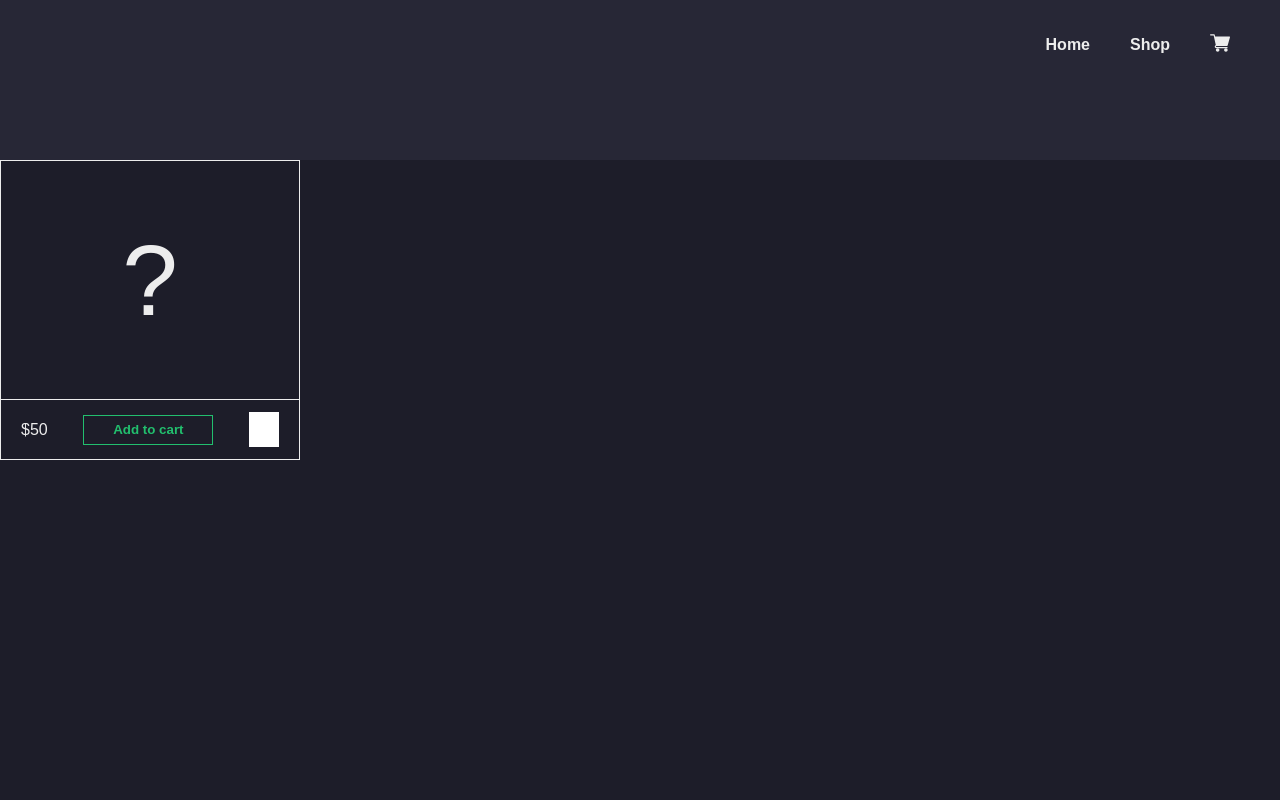
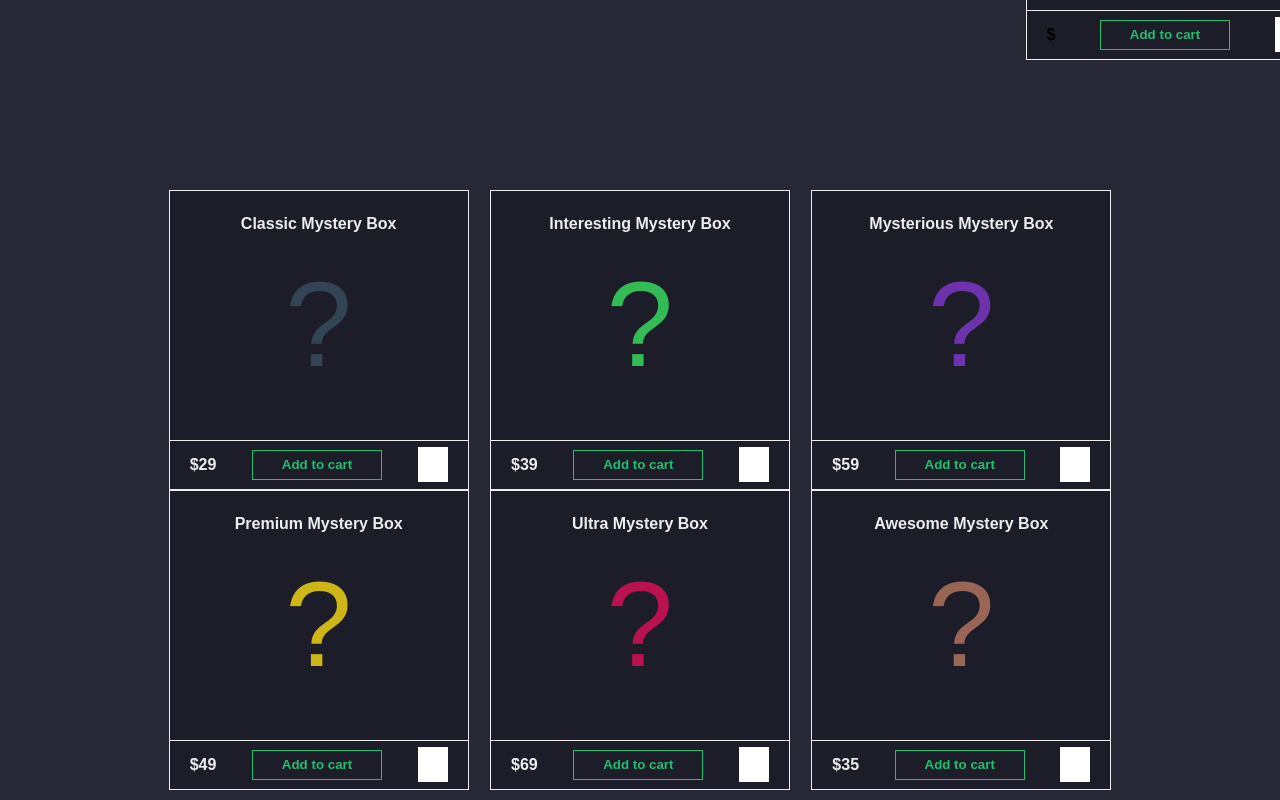
Before and after one commit to Bartholomeas/shopping-cart-react, a React (Create React App) app: page /shopping in a window 1280 px wide. Built offline with nearby package versions, Linux system fonts and the light colour scheme.

Commit message:
trying to pass some functions between siblings

```diff
--- a/src/components/molecules/ShopCard/ShopCard.js
+++ b/src/components/molecules/ShopCard/ShopCard.js
@@ -1,6 +1,7 @@
 import React from 'react';
 import { Button } from '../../atoms/Button/Button';
 import styled from 'styled-components';
+import { Link } from 'react-router-dom';
 
 const Wrapper = styled.div`
   position: relative;
@@ -8,9 +9,10 @@ const Wrapper = styled.div`
   flex-direction: column;
   align-items: center;
   justify-content: space-between;
-  width: 30rem;
-  height: 30rem;
+  width: ${({ isMin }) => (isMin ? '10rem' : '30rem')};
+  height: ${({ isMin }) => (isMin ? '10rem' : '30rem')};
   border: 1px solid ${({ theme }) => theme.colors.fontColor};
+  background-color: ${({ theme }) => theme.colors.bgShadeColor};
 `;
 
 const BottomWrapper = styled.div`
@@ -23,17 +25,6 @@ const BottomWrapper = styled.div`
   align-items: center;
   border-top: 1px solid ${({ theme }) => theme.colors.fontColor};
 `;
-const TopWrapper = styled.div`
-  display: flex;
-  justify-content: center;
-  align-items: center;
-  width: 100%;
-  height: 80%;
-  padding: 0 2rem;
-  font-size: 10rem;
-
-  bottom: 0;
-`;
 
 const QuantityInput = styled.input`
   height: 3.5rem;
@@ -41,14 +32,51 @@ const QuantityInput = styled.input`
   border: none;
 `;
 
-const PriceTag = styled.div``;
+const ItemName = styled.div`
+  font-weight: bold;
+`;
 
-const ShopCard = () => {
+const PriceTag = styled.div`
+  font-weight: bold;
+`;
+
+const ItemLink = styled(Link)`
+  display: flex;
+  flex-direction: column;
+  align-items: center;
+  justify-content: center;
+  height: 100%;
+  width: 100%;
+  color: ${({ theme }) => theme.colors.fontColor};
+  padding: 1rem;
+  text-decoration: none;
+`;
+
+const CardImage = styled.p`
+  display: flex;
+  justify-content: center;
+  align-items: center;
+  width: 100%;
+  height: 80%;
+  padding: 0 2rem;
+  font-size: 12rem;
+  bottom: 0;
+  transition: transform 0.3s;
+
+  ${ItemLink}:hover & {
+    transform: scale(1.1);
+  }
+`;
+
+const ShopCard = ({ name, price, color = '#fff' }) => {
   return (
     <Wrapper>
-      <TopWrapper>?</TopWrapper>
+      <ItemLink to="/budyn">
+        <ItemName>{name}</ItemName>
+        <CardImage style={{ color: color }}>?</CardImage>
+      </ItemLink>
       <BottomWrapper>
-        <PriceTag>$50</PriceTag>
+        <PriceTag>${price}</PriceTag>
         <Button>Add to cart</Button>
         <QuantityInput type="number"></QuantityInput>
       </BottomWrapper>
--- a/src/components/organisms/Navbar/Navbar.js
+++ b/src/components/organisms/Navbar/Navbar.js
@@ -1,6 +1,7 @@
 import React from 'react';
 import { Link } from 'react-router-dom';
 import styled from 'styled-components';
+import ShoppingCart from '../ShoppingCart/ShoppingCart';
 
 const Wrapper = styled.div`
   position: fixed;
@@ -12,6 +13,7 @@ const Wrapper = styled.div`
   height: 3rem;
   background: none;
   background-color: transparent;
+  z-index: 1000;
 `;
 
 const StyledLink = styled(Link)`
@@ -39,6 +41,7 @@ const Navbar = () => {
           <path d="m362.003906 405.003906c0 24.816406 20.1875 45 45 45 24.816406 0 45-20.183594 45-45 0-24.8125-20.183594-45-45-45-24.8125 0-45 20.1875-45 45zm0 0" />
         </Svg>
       </StyledLink>
+      <ShoppingCart />
     </Wrapper>
   );
 };
--- a/src/components/organisms/Shoppage/Shoppage.js
+++ b/src/components/organisms/Shoppage/Shoppage.js
@@ -1,12 +1,15 @@
 import React from 'react';
 import { Wrapper, CardsWrapper } from './Shoppage.styles';
 import ShopCard from '../../molecules/ShopCard/ShopCard';
+import { cards } from '../../../data/cards';
 
 const Shoppage = () => {
   return (
     <Wrapper>
       <CardsWrapper>
-        <ShopCard></ShopCard>
+        {cards.map(({ name, price, color }, idx) => {
+          return <ShopCard name={name} price={price} color={color} />;
+        })}
       </CardsWrapper>
     </Wrapper>
   );
--- a/src/components/organisms/Shoppage/Shoppage.styles.js
+++ b/src/components/organisms/Shoppage/Shoppage.styles.js
@@ -11,9 +11,14 @@ export const Wrapper = styled.div`
 `;
 export const CardsWrapper = styled.div`
   position: absolute;
+  display: grid;
+  grid-template-columns: repeat(3, 1fr);
+  justify-items: center;
   bottom: 0;
+  left: 50%;
   height: 80%;
-  width: 100%;
-  background-color: ${({ theme }) => theme.colors.bgShadeColor};
+  width: 80%;
+  padding: 3rem;
+  transform: translateX(-50%);
   color: ${({ theme }) => theme.colors.fontColor};
 `;
--- /dev/null
+++ b/src/components/organisms/ShoppingCart/ShoppingCart.js
@@ -0,0 +1,26 @@
+import React from 'react';
+import styled from 'styled-components';
+import ShopCard from '../../molecules/ShopCard/ShopCard';
+
+const Wrapper = styled.div`
+  position: absolute;
+  display: flex;
+  flex-direction: column;
+  justify-content: center;
+  align-items: center;
+  /* height: 100vh; */
+  width: 30rem;
+  bottom: 0;
+  background-color: ${({ theme }) => theme.colors.bgShadeColor};
+`;
+
+const ShoppingCart = () => {
+  return (
+    <Wrapper>
+      <p>Submit your order</p>
+      <ShopCard isMin />
+    </Wrapper>
+  );
+};
+
+export default ShoppingCart;
--- /dev/null
+++ b/src/data/cards.js
@@ -0,0 +1,38 @@
+export const cards = [
+  {
+    id: 'classic',
+    name: 'Classic Mystery Box',
+    price: '29',
+    color: '#345',
+  },
+  {
+    id: 'interesting',
+    name: 'Interesting Mystery Box',
+    price: '39',
+    color: '#3b5',
+  },
+  {
+    id: 'mysterious',
+    name: 'Mysterious Mystery Box',
+    price: '59',
+    color: '#6e32ad',
+  },
+  {
+    id: 'premium',
+    name: 'Premium Mystery Box',
+    price: '49',
+    color: '#cfb617',
+  },
+  {
+    id: 'ultra',
+    name: 'Ultra Mystery Box',
+    price: '69',
+    color: '#ba114f',
+  },
+  {
+    id: 'awesome',
+    name: 'Awesome Mystery Box',
+    price: '35',
+    color: '#965',
+  },
+];
--- a/src/views/App.js
+++ b/src/views/App.js
@@ -17,12 +17,13 @@ const App = () => {
     <Wrapper>
       <GlobalStyle />
       <Router>
-        <Navbar />
         <Switch>
           <Route exact path="/">
+            <Navbar />
             <Homepage />
           </Route>
           <Route path="/shopping">
+            <Navbar />
             <Shoppage />
           </Route>
         </Switch>
```
Also changed, not shown: src/components/organisms/ShoppingCart/ShoppingCart.styles.js (added), 1 other file (tests, documents, lock files or other folders).
